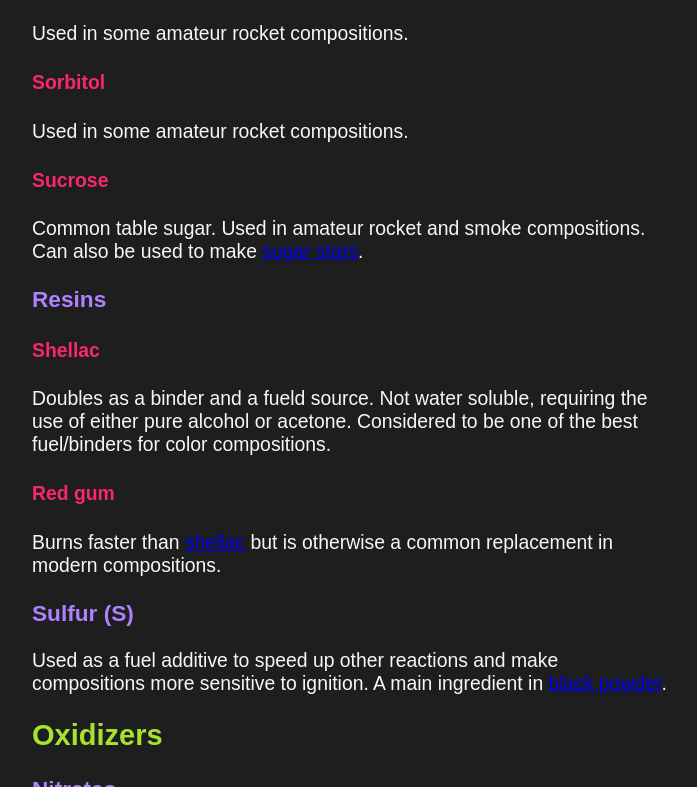
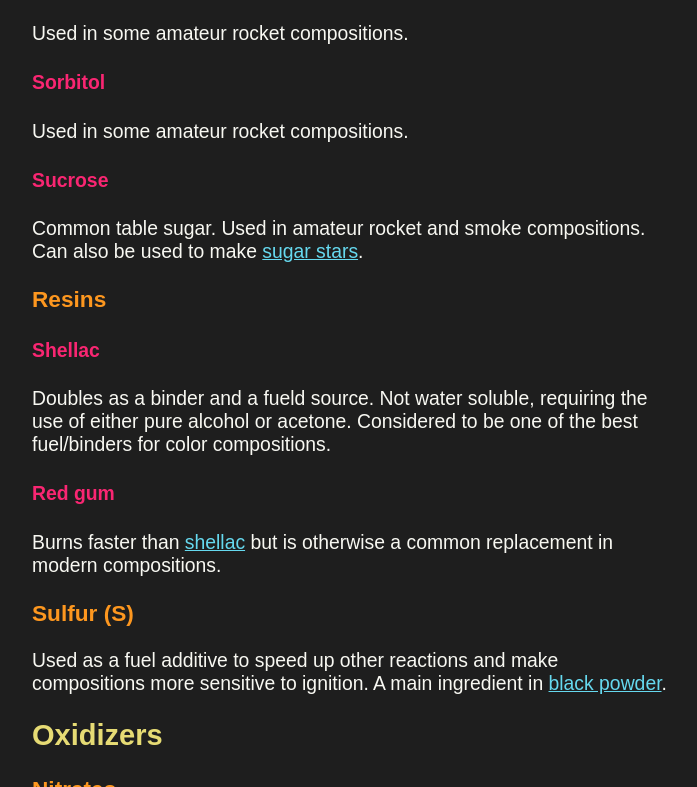
Before and after one commit to wybiral/fireworks, a plain HTML site: page chemicals/index.html in a window 1280 px wide. Shown: the part 2013-2800 px from the top of the page, without its empty margins (288-985 px from the left). Drawn offline with Linux system fonts and the light colour scheme.

Commit message:
update theme.css

```diff
--- a/theme.css
+++ b/theme.css
@@ -17,20 +17,28 @@ main > img {
     height: auto;
 }
 
+a:link {
+    color: #66d9ef;
+}
+
+a:visited {
+    color: #ae81ff;
+}
+
 h1 {
+    color: #a6e22e;
+}
+
+h2 {
+    color: #e6db74;
+}
+
+h3 {
     color: #fd971f;
 }
 
-h2 {
-    color: #a6e22e;
-}
-
-h3 {
-    color: #ae81ff;
-}
-
 h4 {
-    color: #f92672;
+    color: #f92672
 }
 
 .c0 {
```
